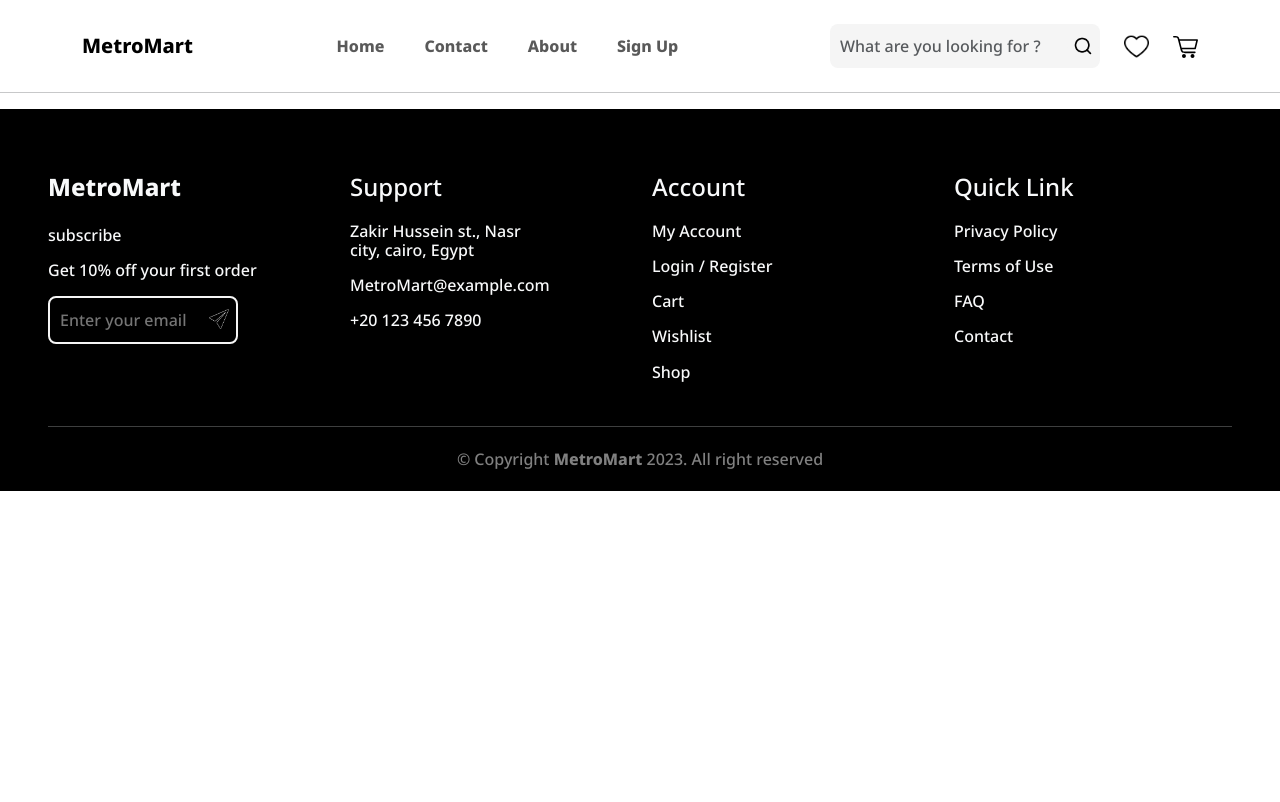
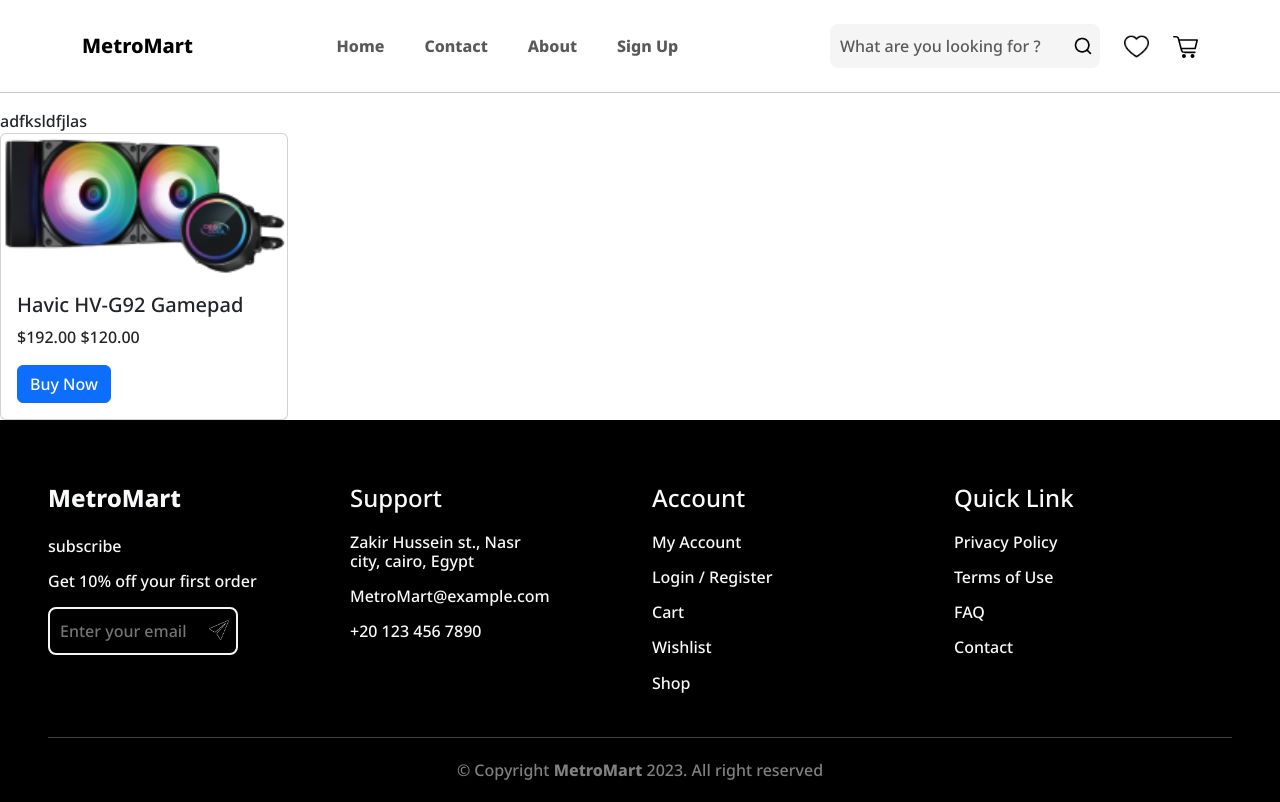
Before and after one commit to YassenMohamedRashad/Metromart, a React (Create React App) app: page /Metromart/productDetails in a window 1280 px wide. Built offline with nearby package versions, Linux system fonts and the light colour scheme.

Commit message:
temporary error page

```diff
--- a/src/Components/ProductDetails.jsx
+++ b/src/Components/ProductDetails.jsx
@@ -2,6 +2,8 @@ import { Button, Card } from "react-bootstrap";
 import img1 from "../assets/images/gammaxx-l240-argb-1-500x500 1.png";
 const ProductDetails = () => {
 	return (
+		<>
+		adfksldfjlas
 			<Card style={{ width: "18rem" }}>
 				<Card.Img variant="top" src={img1} />
 				<Card.Body>
@@ -10,6 +12,7 @@ const ProductDetails = () => {
 					<Button variant="primary">Buy Now</Button>
 				</Card.Body>
 			</Card>
+		</>
 	);
 };
 export default ProductDetails;
--- a/src/index.jsx
+++ b/src/index.jsx
@@ -28,7 +28,8 @@ root.render(
 				<Route path="/Metromart/wishlist" element={ <WishList /> } />
 				<Route path="/Metromart/billingdetails" element={ <BillingDetails /> } />
 				<Route path="/Metromart/firstsection" element={ <FirstSection /> } />
-				<Route path="/Metromart/productsDetails" element={ <ProductDetails /> } />
+				<Route path="/Metromart/productDetails" element={ <ProductDetails /> } />
+				<Route path="/Metromart/*" element={ <h1>Error</h1> }></Route>
 			</Routes>
 			<Footer />
 		</BrowserRouter>
```
Lines whose indentation alone changed are shown as unchanged.
